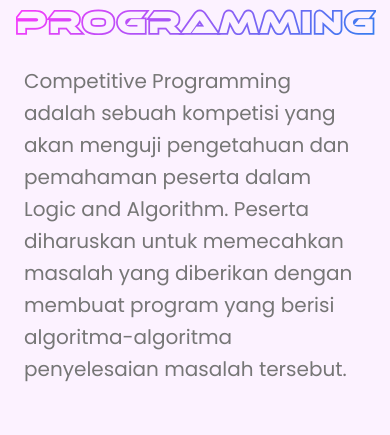
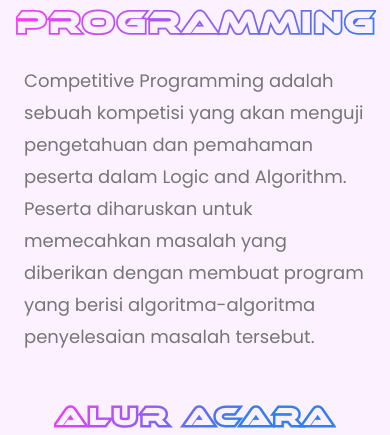
Before and after one commit to zildjianvitoo/srifoton2023fe-deployed, a Next.js app: page /kompetisi/competitive-programming in a window 390 px wide. Shown: the part 718-1153 px from the top of the page. Built offline with nearby package versions, Linux system fonts and the light colour scheme.

Commit message:
style: change font size for mobile view on kompetisi pages

```diff
--- a/pages/kompetisi/competitive-programming.jsx
+++ b/pages/kompetisi/competitive-programming.jsx
@@ -124,7 +124,7 @@ export default function CompetitiveProgramming() {
                 Programming
               </span>
             </h1>
-            <p className="text-xl font-poppins text-[#767676] dark:text-white !leading-8 lg:px-8 w-full lg:w-[65%] mx-auto text-left lg:text-center">
+            <p className="text-lg lg:text-xl font-poppins text-[#767676] dark:text-white !leading-8 lg:px-8 w-full lg:w-[65%] mx-auto text-left lg:text-center">
               Competitive Programming adalah sebuah kompetisi yang akan menguji
               pengetahuan dan pemahaman peserta dalam Logic and Algorithm.
               Peserta diharuskan untuk memecahkan masalah yang diberikan dengan
--- a/pages/kompetisi/uiux-design.jsx
+++ b/pages/kompetisi/uiux-design.jsx
@@ -117,7 +117,7 @@ export default function CompetitiveProgramming() {
                 Design
               </span>
             </h1>
-            <p className="text-xl font-poppins text-[#767676] dark:text-white !leading-8 lg:px-8 w-full lg:w-[65%] mx-auto text-left lg:text-center">
+            <p className="text-lg lg:text-xl font-poppins text-[#767676] dark:text-white !leading-8 lg:px-8 w-full lg:w-[65%] mx-auto text-left lg:text-center">
                Tema yang diangkat pada lomba UI/UX Design SRIFOTON 2023 ini
               adalah{" "}
               <span className="italic font-semibold">
--- a/pages/kompetisi/web-development.jsx
+++ b/pages/kompetisi/web-development.jsx
@@ -114,7 +114,7 @@ export default function CompetitiveProgramming() {
                 Development
               </span>
             </h1>
-            <p className="text-xl font-poppins text-[#767676] dark:text-white !leading-8 lg:px-8 w-full lg:w-[65%] mx-auto text-left lg:text-center">
+            <p className="text-lg lg:text-xl font-poppins text-[#767676] dark:text-white !leading-8 lg:px-8 w-full lg:w-[65%] mx-auto text-left lg:text-center">
               Web Development bertujuan untuk menguji kemampuan yang dimiliki
               para peserta dalam berkreasi dan berinovasi memberikan suatu
               solusi berupa penyelesaian masalah (problem solving) dengan cara
```
